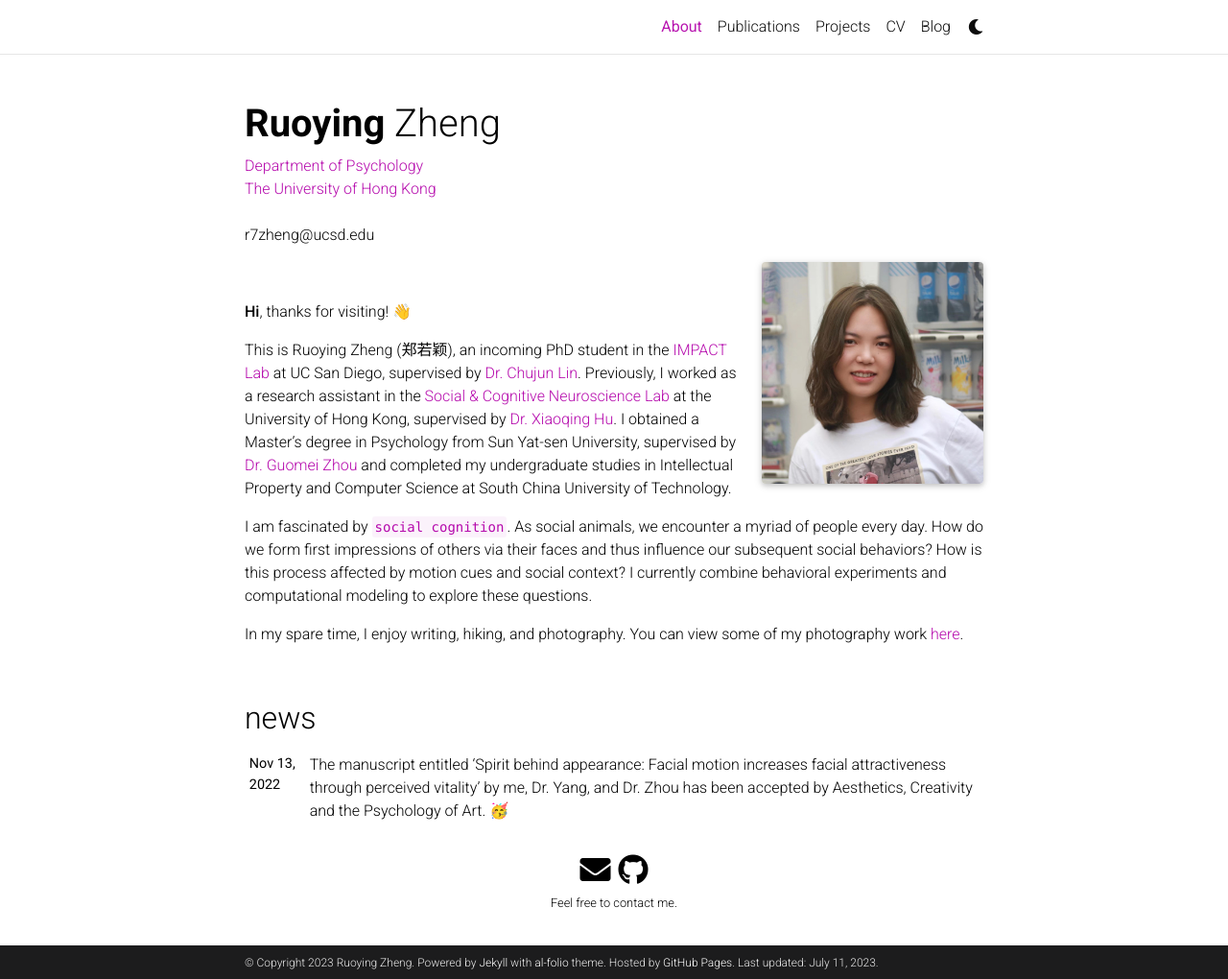
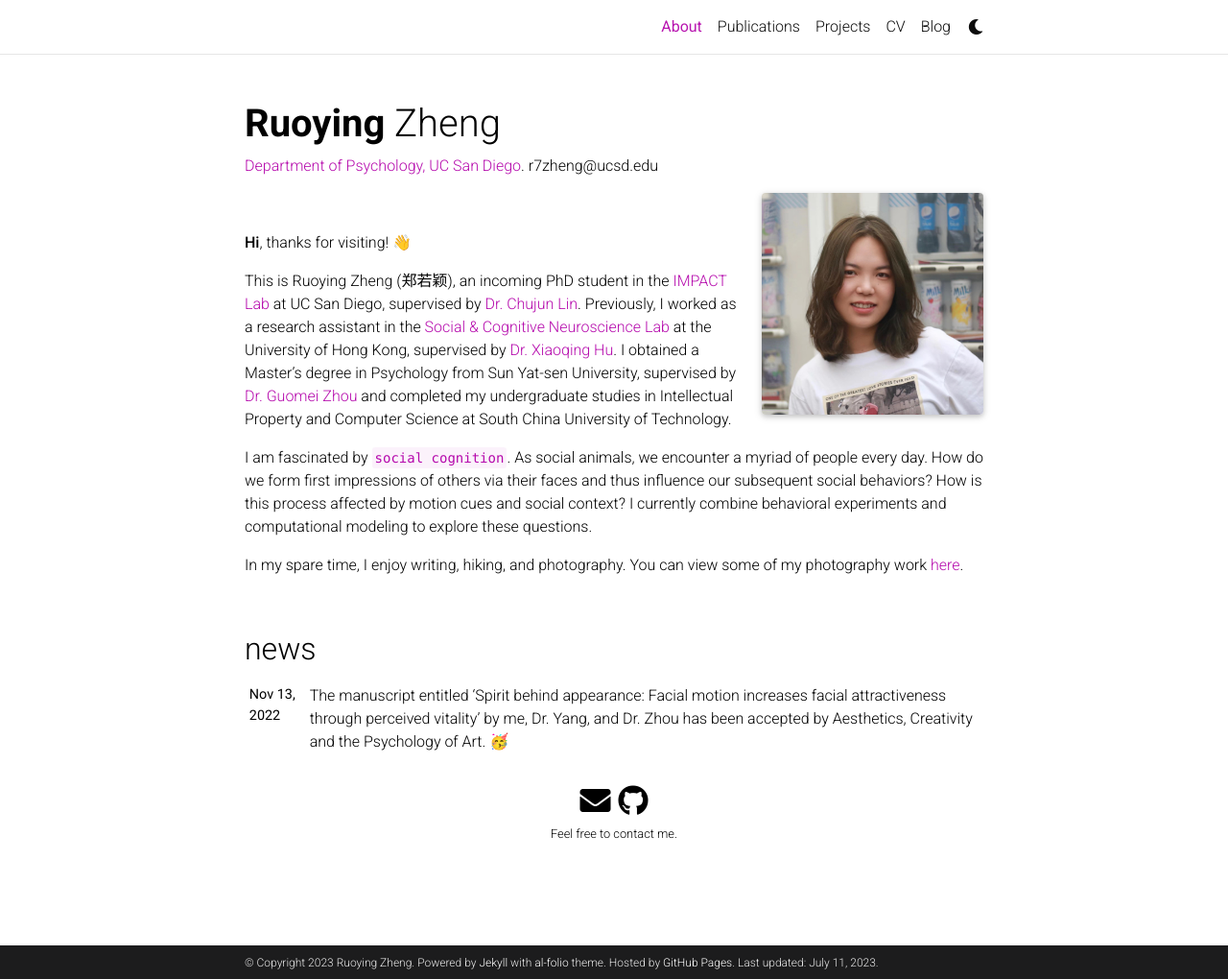
Before and after one commit to RuoyingZheng/RuoyingZheng.github.io, a Jekyll site: the page built from _pages/about.md, in a window 1280 px wide and 1020 px high. Shown: the whole window at 96% size. Built offline with Jekyll 4.4.1, drawn with Linux system fonts in a browser that asks for light colours; full-size pictures stand in for the smaller copies a plugin makes; comment, search, counter and statistics services are not loaded; a style sheet for code colours, icons or effects is not loaded.

Commit message:
Update about.md

```diff
--- a/_pages/about.md
+++ b/_pages/about.md
@@ -2,7 +2,7 @@
 layout: about
 title: About
 permalink: /
-subtitle: <a href='https://psychology.hku.hk'>Department of Psychology</a><br><a href='https://hku.hk'>The University of Hong Kong</a></br><br>r7zheng@ucsd.edu</br>
+subtitle: <a href='https://psychology.ucsd.edu/'>Department of Psychology, UC San Diego</a>. r7zheng@ucsd.edu
 
 profile:
   align: right
```
